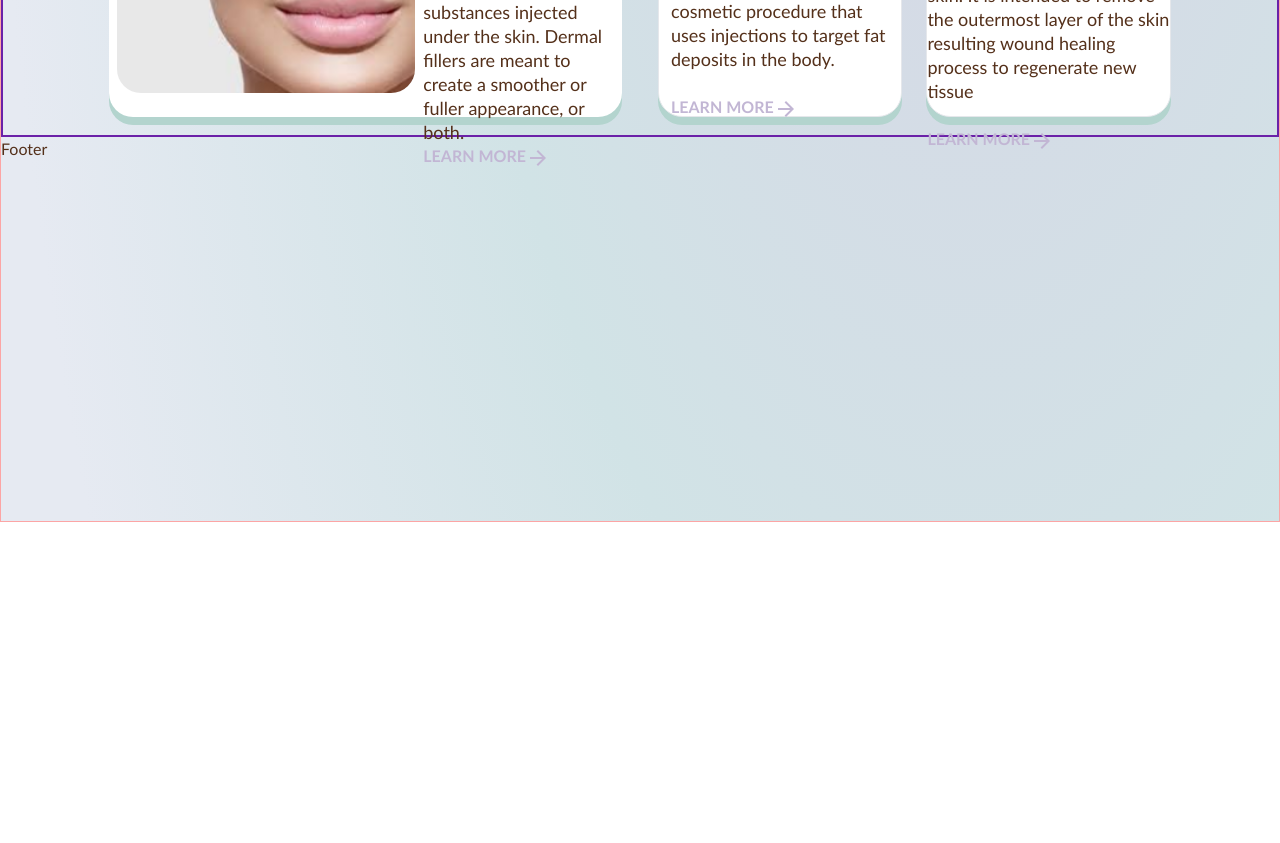
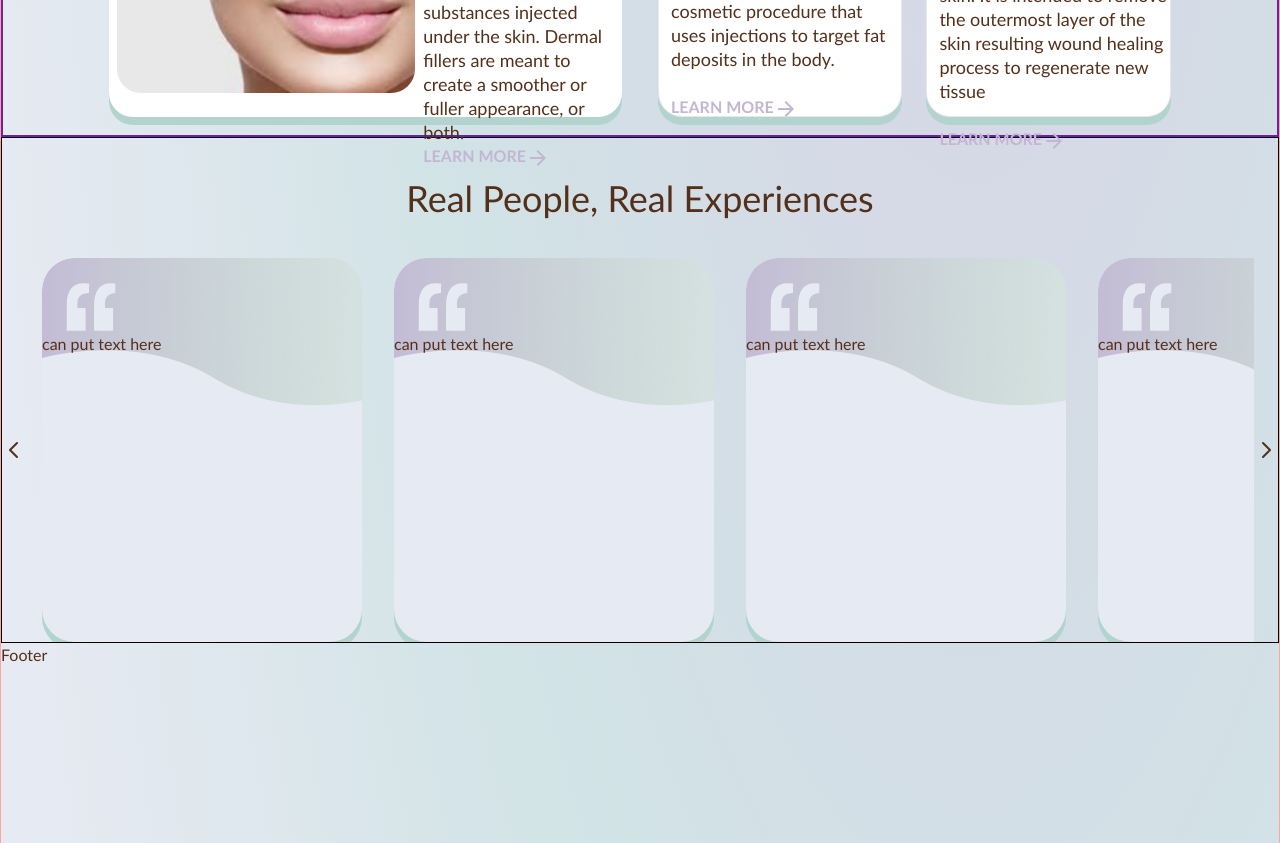
Before and after one commit to T4r4n3h/Beauty-Bee-Clinic, a React (Create React App) app: page / in a window 1280 px wide. Shown: the part 1180-2023 px from the top of the page. Before the commit the page ends 1702 px from the top, so only its background shows below. Built offline with nearby package versions, Linux system fonts and the light colour scheme.

Commit message:
testimonial section coded

```diff
--- a/src/App.js
+++ b/src/App.js
@@ -3,6 +3,7 @@ import Footer from "./components/Footer";
 import Header from "./components/Header";
 
 import ServiceSection from "./components/ServiceSection";
+import Testimonitals from "./components/Testimonitals";
 
 
 function App() {
@@ -12,6 +13,7 @@ function App() {
         <Header/>
         <Billboard/>
         <ServiceSection/>
+        <Testimonitals/>
 
 
 
--- a/src/components/ServiceCardSection.jsx
+++ b/src/components/ServiceCardSection.jsx
@@ -11,7 +11,7 @@ function ServiceCardSection() {
             }}
             >
                 <div className="botoximg bg-botox bg-no-repeat bg-cover bg-center h-1/2 rounded-3xl  w-full"></div>
-                <div className="crdtext  w-full border border-gray-400">
+                <div className="crdtext  w-full">
                     <h3 className="srvHeader font-bold text-lg mt-5">Neurotoxin Injections</h3>
                     <p className="srvtxt text-lg leading-6">
                         Botox injections block certain chemical signals from nerves, mostly signals that cause muscles to contract. The most common use of these injections is to temporarily relax the facial muscles that cause wrinkles in the forehead and around the eyes.
@@ -91,7 +91,7 @@ function ServiceCardSection() {
                     }}
                 className="bottomRight ml-3 w-1/2 border bg-white rounded-3xl">
                 <div className="img  h-2/5 bg-chemPeel bg-no-repeat bg-cover bg-center rounded-t-3xl"></div>
-                <div className="crdtext">
+                <div className="crdtext ml-3">
                     <h1 className="srvHeader font-bold text-lg mt-5">Chemical Peels</h1>
                     <p className="srvtxt text-lg leading-6">This is a technique used to improve the texture of the skin. It is intended to remove the outermost layer of the skin resulting wound healing process to regenerate new tissue</p>
                     <button className="text-[#C2B6D4] font-black mt-6">LEARN MORE <svg className='inline font-black' width="16" height="16" viewBox="0 0 16 16" fill="none"      xmlns="http://www.w3.org/2000/svg">
--- /dev/null
+++ b/src/components/ServiceItem.jsx
@@ -0,0 +1,15 @@
+import React from 'react'
+
+function ServiceItem(props) {
+  return (
+    <div
+    style={{
+        boxShadow:"0px 8px 0px #B3D4CE"
+    }}
+    className='w-2/5 h-24 mt-4 rounded-3xl bg-btn-blue  border-2 border-purple-700'>
+        <h3 className="srvHeader font-bold text-lg mt-5 text-center">{props.name}</h3>
+       </div>
+  )
+}
+
+export default ServiceItem
--- /dev/null
+++ b/src/components/Slider.jsx
@@ -0,0 +1,21 @@
+import React from 'react'
+import TestCard from './TestCard'
+function Slider() {
+    const slides = [1,2,3,4,5,6,7,8]
+  return (
+    <div className='Slider-container h-96 flex justify-center items-center  '>
+      <div className="left "><svg xmlns="http://www.w3.org/2000/svg" class="h-6 w-6" fill="none" viewBox="0 0 24 24" stroke="currentColor" stroke-width="2">
+  <path stroke-linecap="round" stroke-linejoin="round" d="M15 19l-7-7 7-7" />
+</svg></div>
+      <div className="slider w-full h-full  whitespace-nowrap overflow-x-scroll">
+      {slides.map((card)=> (<TestCard/>))}
+
+      </div>
+      <div className="right"><svg xmlns="http://www.w3.org/2000/svg" class="h-6 w-6" fill="none" viewBox="0 0 24 24" stroke="currentColor" stroke-width="2">
+  <path stroke-linecap="round" stroke-linejoin="round" d="M9 5l7 7-7 7" />
+</svg></div>
+    </div>
+  )
+}
+
+export default Slider
--- a/src/components/SrvcCardMbl.jsx
+++ b/src/components/SrvcCardMbl.jsx
@@ -1,10 +1,48 @@
 import React from 'react'
-
+import ServiceItem from "./ServiceItem"
 
 
 function SrvcCardMbl() {
+  const services = [
+    {
+        name:"Neurotoxin Injection",
+        description:"Botox injections block certain chemical signals from nerves, mostly signals that cause muscles to contract. The most common use of these injections is to temporarily relax the facial muscles that cause wrinkles in the forehead and around the eyes.",
+        img:"../../public/img/botox.png",
+        price:"$8 - $10/unit",
+        duration:"30 minutes"
+    },
+    {
+        name:"Derma Filler",
+        description:"Dermal fillers are gel-like substances injected under the skin. Dermal fillers are meant to create a smoother or fuller appearance, or both.",
+        img:"../../public/img/filler.png",
+        price:"$500 - $600",
+        duration:"60 minutes"
+    },
+    {
+        name:"Chemical Peels",
+        description:"This is a technique used to improve the texture of the skin. It is intended to remove the outermost layer of the skin.To accomplish this task, the chosen  peel solution induces a controlled injury to the skin. Resulting wound healing processes begin to regenerate new tissues. The dead skin eventually peels off.",
+        img:"../../public/img/chemPeel.png",
+        price:"$100 - $150",
+        duration:"30 minutes"
+    },
+    {
+        name:"Vitamine Injection",
+        description:"",
+        img:"../../public/img/vitamineInjection.png",
+        price:"",
+        duration:"30 minutes"
+    },
+    {
+        name:"Fat Dissolving Injections",
+        description:"Fat-dissolving treatment, also known as lipolytic injections, is a simple and non-invasive cosmetic procedure that uses injections to target fat deposits in the body. These injections use Deoxycholic acids, a synthetic form of naturally-occurring acids in the body.",
+        img:"../../public/img/fatDesolving.png",
+        price:"$650/vial",
+        duration:"45 minutes"},
+  ]
   return (
-    <div className="SrvcCardMbl md:hidden"> SrvcCardMbl
+    <div className="SrvcCardMbl md:hidden border flex flex-wrap justify-around">
+       {services.map((srv)=> (<ServiceItem key= {srv.name} name={srv.name} description={srv.description} price={srv.price} duration={srv.duration} img={srv.img}/>))}
+
 
     </div>
   )
--- /dev/null
+++ b/src/components/TestCard.jsx
@@ -0,0 +1,28 @@
+import React from 'react'
+
+function TestCard() {
+  return (
+    <div
+    style={{ boxShadow:"0px 8px 0px #B3D4CE"}}
+    className='w-80 h-full rounded-[32.69px] inline-block bg-test bg-no-repeat mx-4 bg-[#E6EAF2]'
+    >
+         <svg className="testSvg   mt-6 ml-6" width="50" height="50" viewBox="0 0 50 50" fill="none"
+                            xmlns="http://www.w3.org/2000/svg">
+                            <g clip-path="url(#clip0_1390_3437)">
+                                <path
+                                    d="M17.3566 1.2133C18.5952 1.2133 20.4928 1.2988 23.0471 1.46144V10.9888C15.286 10.9888 11.4159 14.5795 11.4159 21.7568L11.541 26.0877H19.5815V48.8582H0.518555V24.234C0.52064 8.88478 6.13402 1.2133 17.3566 1.2133ZM49.5564 10.9908V1.46353C47.3356 1.30088 45.7676 1.21539 44.8563 1.21539C33.6358 1.21539 28.0266 8.88895 28.0266 24.2382V48.8624H47.0875V26.0919H39.0449L38.9218 21.7609C38.9114 14.9944 42.4625 11.4058 49.5564 10.9908Z"
+                                    fill="#E6EAF2" />
+                            </g>
+                            <defs>
+                                <clipPath id="clip0_1390_3437">
+                                    <rect width="49.0378" height="49.0378" fill="white"
+                                        transform="translate(0.519043 0.518921)" />
+                                </clipPath>
+                            </defs>
+                        </svg>
+                        can put text here
+    </div>
+  )
+}
+
+export default TestCard
--- /dev/null
+++ b/src/components/Testimonitals.jsx
@@ -0,0 +1,14 @@
+import React from 'react'
+import Slider from './Slider'
+
+function  Testimonitals() {
+  return (
+    <div className='w-full h-auto border border-black hidden md:block'>
+
+      <h1 className="text-4xl text-center my-10">Real People, Real Experiences</h1>
+    <Slider/>
+    </div>
+  )
+}
+
+export default  Testimonitals
--- a/tailwind.config.js
+++ b/tailwind.config.js
@@ -18,6 +18,7 @@ module.exports = {
         'fat': "url(../public/img/fatDesolving.png)",
         'filler': "url(../public/img/filler.png)",
         'vitamin': "url(../public/img/vitamineInjection.png)",
+        'test': "url(../public/img/Testcover.png)",
       },
       backgroungSize: {
         '150%':"150%"
```
Also changed, not shown: public/img/Testcover.png (added), src/components/ServiceSection.jsx (line endings or trailing spaces).
